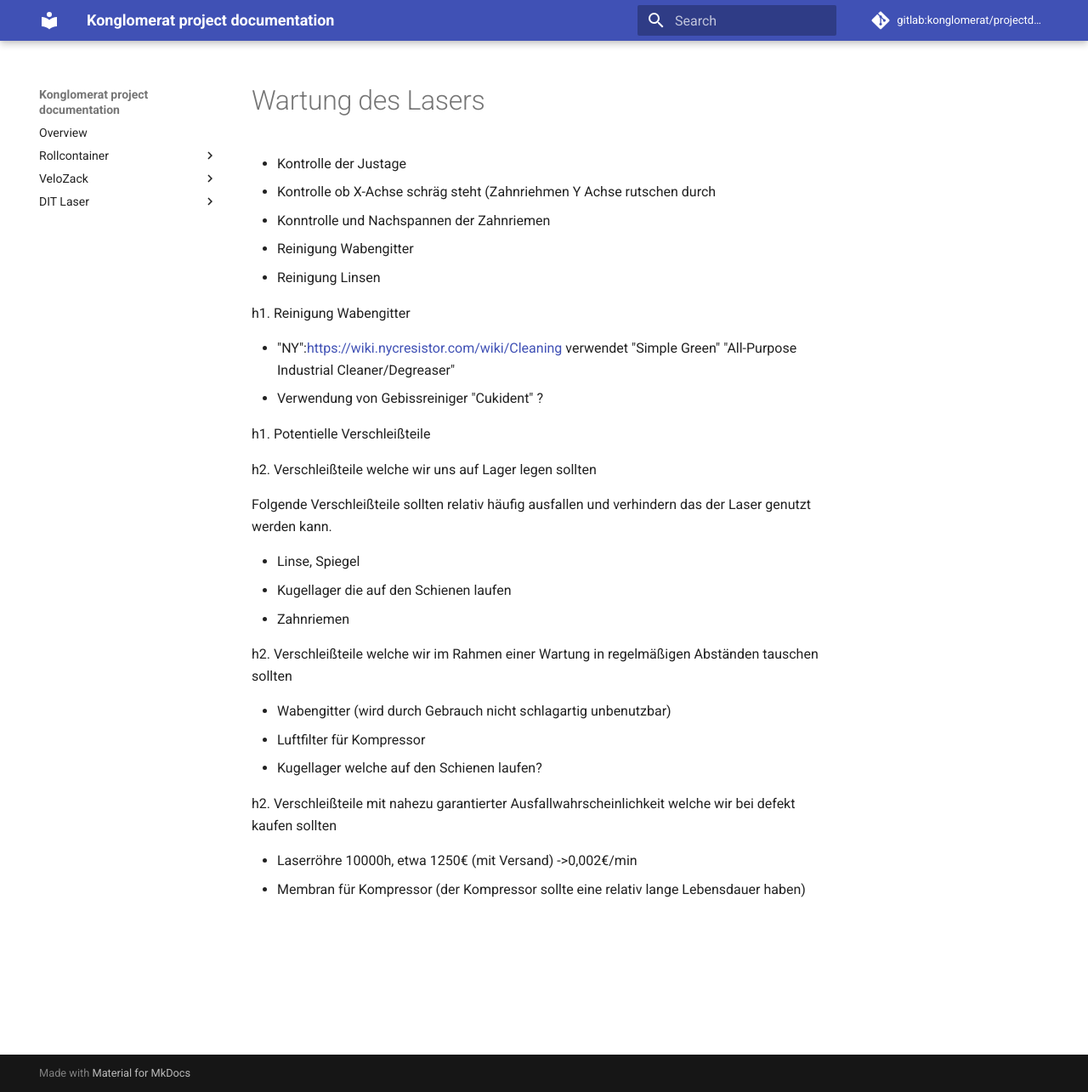
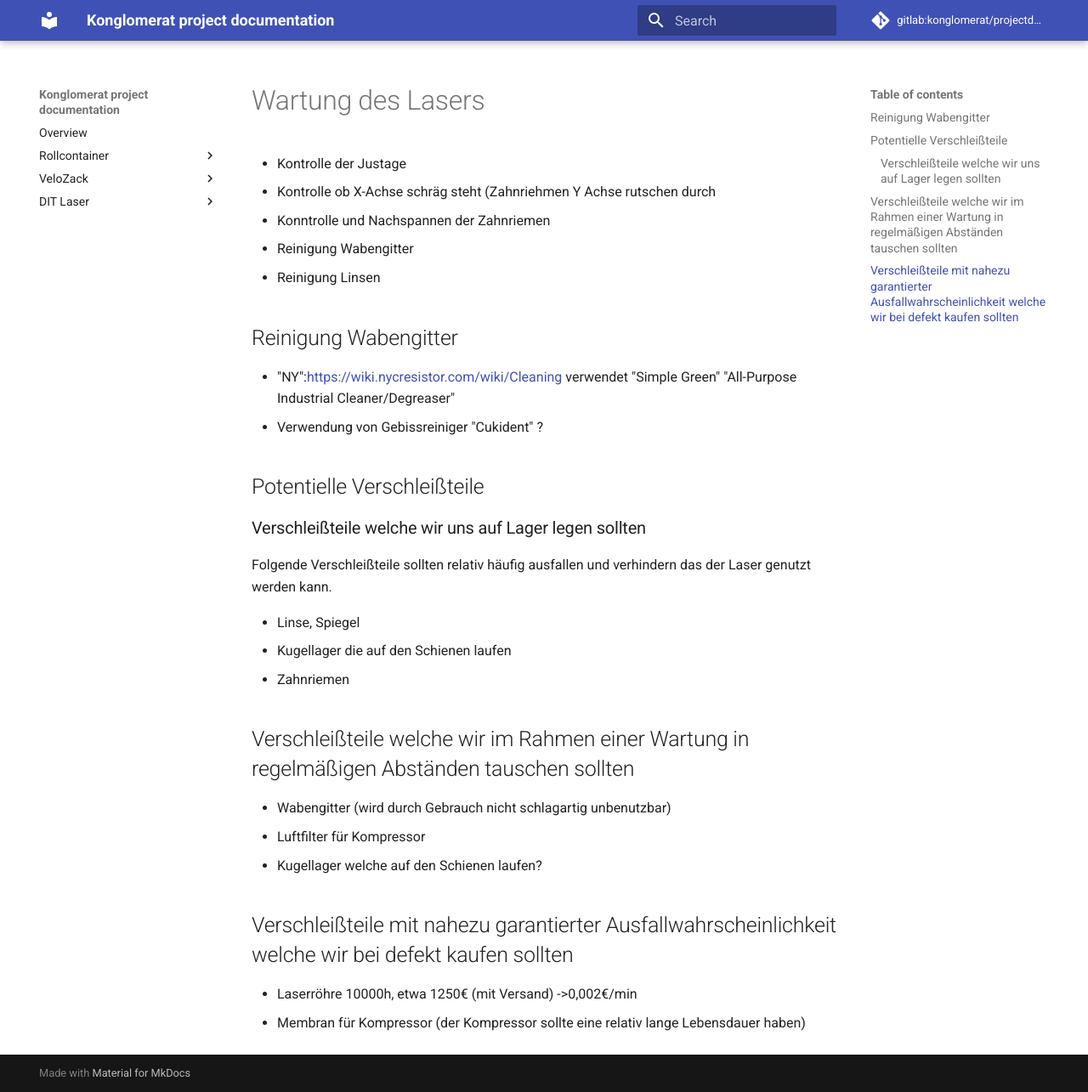
Before and after one commit to konglomerat/projectdocs, an MkDocs documentation site: the page built from docs/projects/DITLaser/maintanance.md, in a window 1280 px wide and 1285 px high. Shown: the whole window at 85% size. Built offline with MkDocs 1.6.1 and Material for MkDocs 9.7.7, drawn with Linux system fonts in a browser that asks for light colours; comment, search, counter and statistics services are not loaded.

```diff
--- a/docs/projects/DITLaser/maintanance.md
+++ b/docs/projects/DITLaser/maintanance.md
@@ -6,15 +6,14 @@
  * Reinigung Wabengitter
  * Reinigung Linsen
 
-
-h1. Reinigung Wabengitter
+## Reinigung Wabengitter
 
  * "NY":https://wiki.nycresistor.com/wiki/Cleaning verwendet "Simple Green" "All-Purpose Industrial Cleaner/Degreaser"
  * Verwendung von Gebissreiniger "Cukident" ?
 
-h1. Potentielle Verschleißteile
+## Potentielle Verschleißteile
 
-h2. Verschleißteile welche wir uns auf Lager legen sollten
+### Verschleißteile welche wir uns auf Lager legen sollten
 
 Folgende Verschleißteile sollten relativ häufig ausfallen und verhindern das der Laser genutzt werden kann.
 
@@ -22,13 +21,13 @@ Folgende Verschleißteile sollten relativ häufig ausfallen und verhindern das d
  * Kugellager die auf den Schienen laufen
  * Zahnriemen
 
-h2. Verschleißteile welche wir im Rahmen einer Wartung in regelmäßigen Abständen tauschen sollten
+## Verschleißteile welche wir im Rahmen einer Wartung in regelmäßigen Abständen tauschen sollten
 
  * Wabengitter (wird durch Gebrauch nicht schlagartig unbenutzbar)
  * Luftfilter für Kompressor
  * Kugellager welche auf den Schienen laufen?
 
-h2. Verschleißteile mit nahezu garantierter Ausfallwahrscheinlichkeit welche wir bei defekt kaufen sollten
+## Verschleißteile mit nahezu garantierter Ausfallwahrscheinlichkeit welche wir bei defekt kaufen sollten
 
  * Laserröhre 10000h, etwa 1250€ (mit Versand) ->0,002€/min
  * Membran für Kompressor (der Kompressor sollte eine relativ lange Lebensdauer haben)
```
Also changed, not shown: README.md (+2 -0 lines), docs/projects/printercontainer/printercontainer.md (+2 -2 lines).
